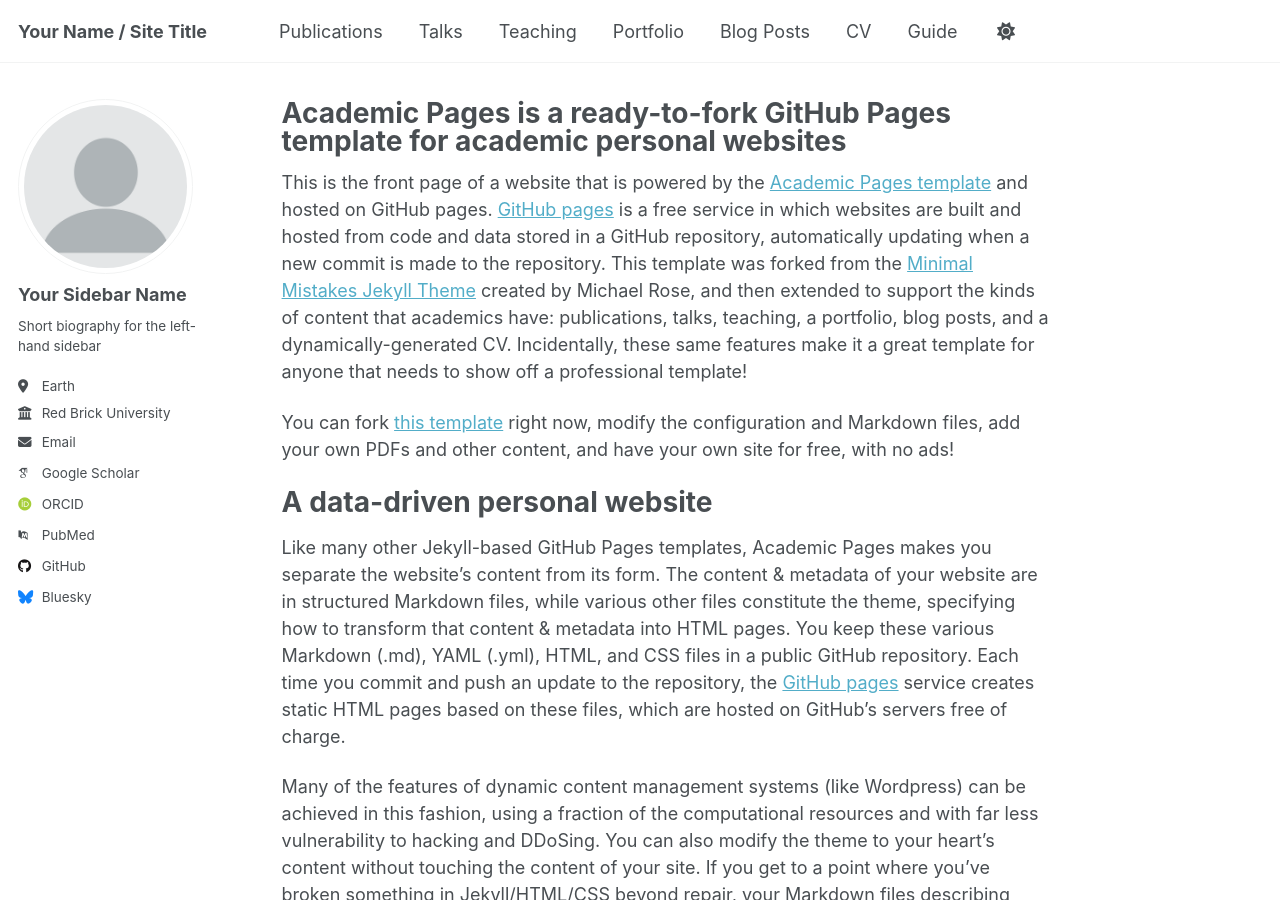
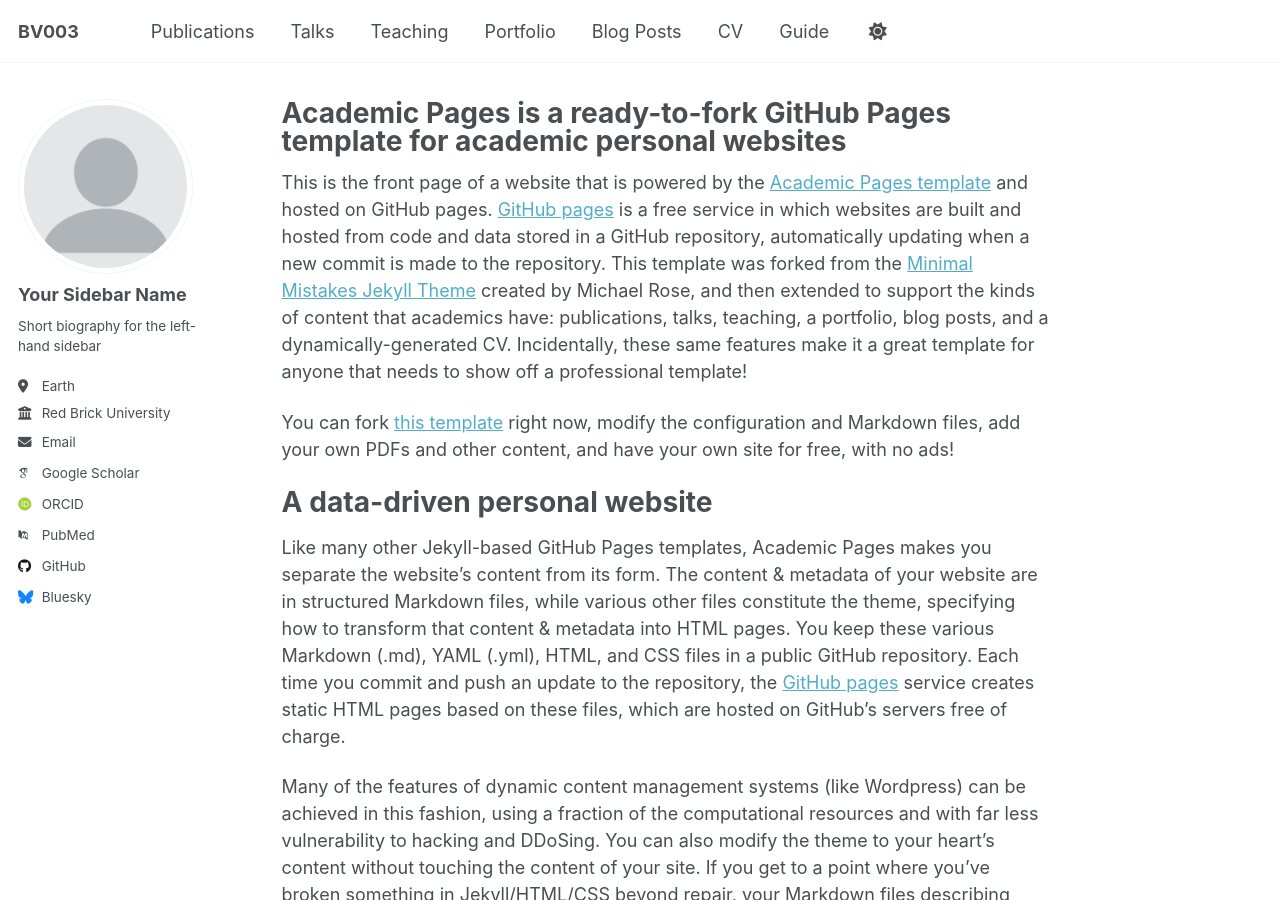
Before and after one commit to BV003/BV003.github.io, a Jekyll site: the page built from _pages/about.md, in a window 1280 px wide and 900 px high. Built offline with Jekyll 4.4.1, drawn with Linux system fonts in a browser that asks for light colours; some web fonts are replaced; a script that is not in the unit is left out.

Commit message:
Update _config.yml

```diff
--- a/_config.yml
+++ b/_config.yml
@@ -9,11 +9,11 @@
 # Basic Site Settings
 locale                   : "en-US"
 site_theme               : "default"
-title                    : "Your Name / Site Title"
+title                    : "BV003"
 title_separator          : "-"
 name                     : &name "Your Name"
 description              : &description "personal description"
-url                      : https://academicpages.github.io # the base hostname & protocol for your site e.g. "https://[your GitHub username].github.io" or if you already have some other page hosted on Github then use "https://[your GitHub username].github.io/[Your Repo Name]"
+url                      : https://BV003.github.io
 baseurl                  : "" # the subpath of your site, e.g. "/blog"
 repository               : "academicpages/academicpages.github.io"
 
```
